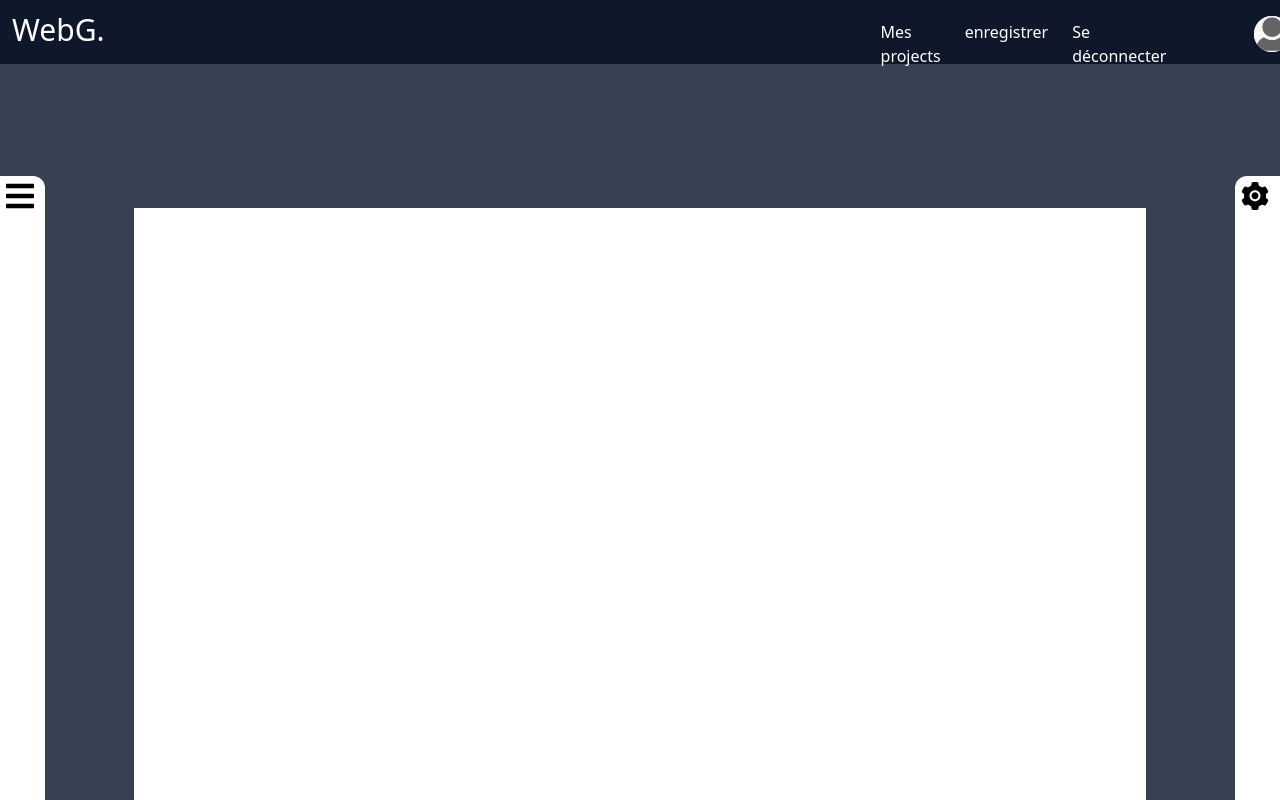
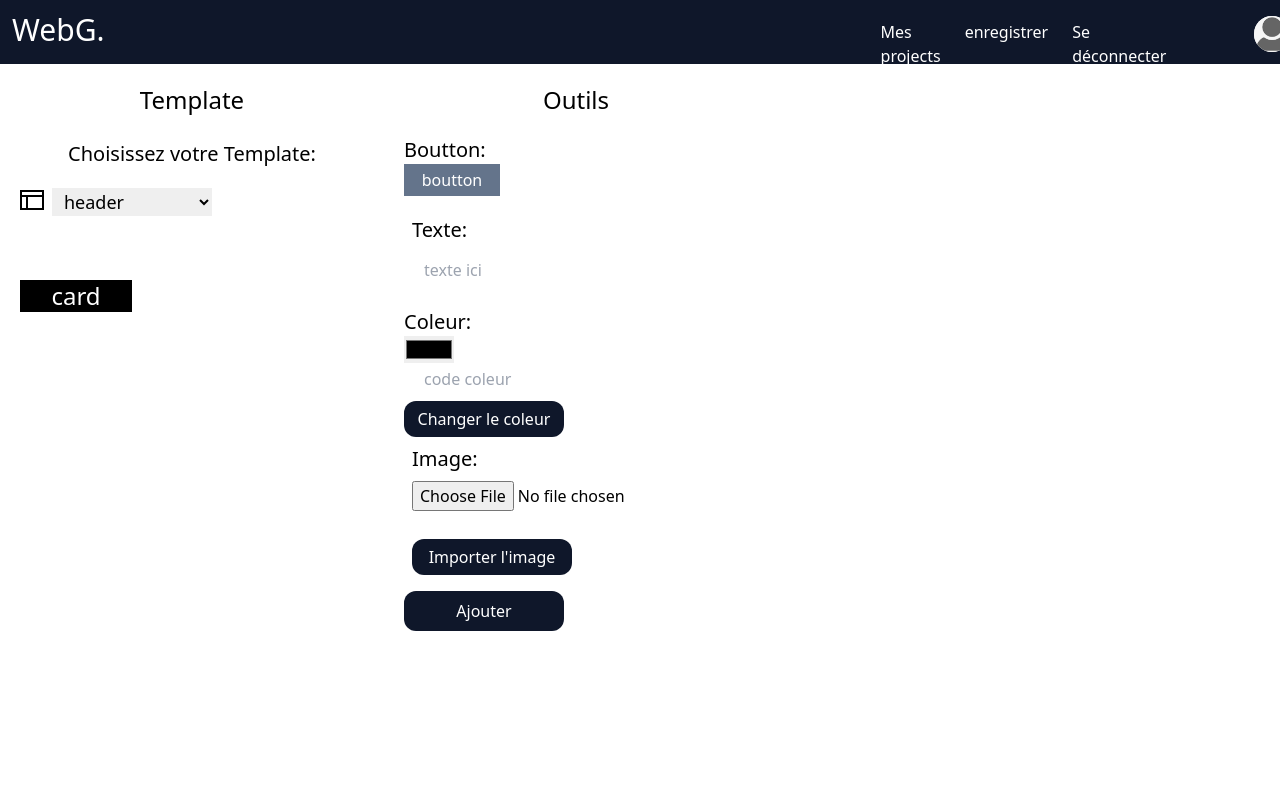
Before and after one commit to Kanel04/WebGenerator, a React (Vite) app: page /primary in a window 1280 px wide. Shown: the top 800 px of the page. Built offline with nearby package versions, Linux system fonts and the light colour scheme.

Commit message:
modification

```diff
--- a/src/components/Card.jsx
+++ b/src/components/Card.jsx
@@ -1,7 +1,7 @@
 import React from 'react'
 
 function Card (props) {
-    const dragStart = e =>{
+    const dragStart =(e)=>{
     const target = e.target;
 
     e.dataTransfer.setData('card_id',target.id);
@@ -11,7 +11,7 @@ setTimeout(() => {
 },0);
 
     }
-        const dragOver = e => {
+        const dragOver =(e) => {
         e.stopPropagation();
     }
 
--- a/src/pages/Cloud/index.jsx
+++ b/src/pages/Cloud/index.jsx
@@ -37,7 +37,7 @@ function CloudPage() {
               </LinkButton>
           </div>
           <div className='bg-gray-700   h-screen  mt-16' >
-              <div className='bg-gray-700 overflow-y-scroll  h-auto  flex flex-col'>
+              <div className='bg-gray-700 overflow-y-scroll-hidden  h-auto  flex flex-col'>
                   <CardProject></CardProject>
                   <CardProject></CardProject>
                   <CardProject></CardProject>
--- /dev/null
+++ b/src/pages/Primary/components/DropZone/DropZoneComponent.jsx
@@ -0,0 +1,33 @@
+import React from 'react'
+
+function DropZoneComponent() {
+    function drop(e) {
+        const classes = "item bg-yellow-500 w-10 h-10 items-center ml-2 mt-2"
+        e.target.classList.remove('drag-over');
+
+        // get the draggable element
+        const id = e.dataTransfer.getData('text/plain');
+        const draggable = document.getElementById(id);
+        const element = document.createElement('div');
+
+        classes.split(' ').forEach((classe)=>{
+            element.classList.add(classe)
+        })
+
+        // add it to the drop target
+        e.target.appendChild(element);
+
+        // display the draggable element
+        draggable.classList.remove('hide');
+    }
+  return (
+    <div
+    onDrop={drop}
+
+    >
+
+    </div>
+  )
+}
+
+export default DropZoneComponent
--- a/src/pages/Primary/components/sideBarRight/sideBarRight.jsx
+++ b/src/pages/Primary/components/sideBarRight/sideBarRight.jsx
@@ -2,96 +2,36 @@
 import { AiFillSetting } from "react-icons/ai";
 import { useState } from "react";
 import { AnimatePresence, motion } from "framer-motion";
-import Outils from "../utils/outilsComponents";
+import Outils from "../utils/OutilsComponents";
 
 
-const SideBar = ({ children }) => {
-    const [isOpen, setIsOpen] = useState(false);
-    const toggle = () => setIsOpen(!isOpen);
-    const inputAnimation = {
-        hidden: {
-            width: 0,
-            padding: 0,
-            transition: {
-                duration: 0.2,
-            },
-        },
-        show: {
-            width: "140px",
-            padding: "5px 15px",
-            transition: {
-                duration: 0.2,
-            },
-        },
-    };
-
-    const showAnimation = {
-        hidden: {
-            width: 0,
-            opacity: 0,
-            transition: {
-                duration: 0.5,
-            },
-        },
-        show: {
-            opacity: 1,
-            width: "auto",
-            transition: {
-                duration: 0.5,
-            },
-        },
-    };
+const SideBar = () => {
 
     return (
         <>
-            <div className="bg-white mt-28 rounded-l-xl">
-                <motion.div
-                    animate={{
-                        width: isOpen ? "180px" : "45px",
+            <div className="bg-white w-96">
+                <div
 
-                        transition: {
-                            duration: 0.5,
-                            type: "spring",
-                            damping: 10,
-                        },
-                    }}
-                    className={`sidebar `}
-                >
+                                 >
                     <div className="top_section">
                         <AnimatePresence>
-                            {isOpen && (
-                                <motion.h1
-                                    variants={showAnimation}
-                                    initial="hidden"
-                                    animate="show"
-                                    exit="hidden"
-                                    className="text-center ml-28 mt-5 text-2xl"
+                              <h1
+
+                                    className="text-center  mt-5 text-2xl"
                                 >
                                     Outils
-                                </motion.h1>
-                            )}
+                                </h1>
+
                         </AnimatePresence>
+                            <Outils></Outils>
+                        <div className="mt-1 ml-1">
 
-                        <div className="mt-1 ml-1">
-                            <AiFillSetting onClick={toggle} className="w-8 h-8" />
                         </div>
                     </div>
 
-                </motion.div>
+                </div>
 
-                <AnimatePresence>
-                    {isOpen && (
-                        <motion.div
-                            variants={showAnimation}
-                            initial="hidden"
-                            animate="show"
-                            exit="hidden"
 
-                        >
-                            <Outils></Outils>
-                        </motion.div>
-                    )}
-                </AnimatePresence>
 
             </div>
         </>
--- a/src/pages/Primary/components/sidebar/sidebar.jsx
+++ b/src/pages/Primary/components/sidebar/sidebar.jsx
@@ -2,96 +2,35 @@
 import { FaBars } from "react-icons/fa";
 import { useState } from "react";
 import { AnimatePresence, motion } from "framer-motion";
-import Template from "../template/template";
+import Template from "../template/Template";
 
 
-const SideBar = ({ children }) => {
-  const [isOpen, setIsOpen] = useState(false);
-  const toggle = () => setIsOpen(!isOpen);
-  const inputAnimation = {
-    hidden: {
-      width: 0,
-      padding: 0,
-      transition: {
-        duration: 0.2,
-      },
-    },
-    show: {
-      width: "140px",
-      padding: "5px 15px",
-      transition: {
-        duration: 0.2,
-      },
-    },
-  };
+const SideBar = () => {
 
-  const showAnimation = {
-    hidden: {
-      width: 0,
-      opacity: 0,
-      transition: {
-        duration: 0.5,
-      },
-    },
-    show: {
-      opacity: 1,
-      width: "auto",
-      transition: {
-        duration: 0.5,
-      },
-    },
-  };
 
   return (
     <>
-      <div className="bg-white mt-28 rounded-r-xl">
-        <motion.div
-          animate={{
-            width: isOpen ? "250px" : "45px",
+      <div className="bg-white w-96">
+        <div >
+          <div className="top_section">
 
-            transition: {
-              duration: 0.5,
-              type: "spring",
-              damping: 10,
-            },
-          }}
-          className={`sidebar `}
-        >
-          <div className="top_section">
-            <AnimatePresence>
-              {isOpen && (
-                <motion.h1
-                  variants={showAnimation}
-                  initial="hidden"
-                  animate="show"
-                  exit="hidden"
-                  className="text-center mt-5 text-2xl"
-                >
+                <h1
+                 className="text-center mt-5 text-2xl">
                   Template
-                </motion.h1>
-              )}
-            </AnimatePresence>
+                </h1>
 
             <div className="mt-1 ml-1">
-              <FaBars onClick={toggle} className="w-8 h-8" />
-            </div>
+             </div>
           </div>
 
-        </motion.div>
+        </div>
 
-          <AnimatePresence>
-              {isOpen && (
-                <motion.div
-                  variants={showAnimation}
-                  initial="hidden"
-                  animate="show"
-                  exit="hidden"
-                  className="text-center mt-5 text-2xl"
-                >
+
+                <div className="text-center mt-5 text-2xl">
                   <Template></Template>
-                </motion.div>
-              )}
-            </AnimatePresence>
+                </div>
+
+
 
       </div>
     </>
--- a/src/pages/Primary/components/template/template.jsx
+++ b/src/pages/Primary/components/template/template.jsx
@@ -2,66 +2,38 @@ import React from 'react'
 import {motion} from 'framer-motion'
 import Draggable from "react-draggable";
 import { GrTemplate } from "react-icons/gr";
-const showAnimation = {
-    hidden: {
-        width: 0,
-        opacity: 0,
-        transition: {
-            duration: 0.5,
-        },
-    },
-    show: {
-        opacity: 1,
-        width: "auto",
-        transition: {
-            duration: 0.5,
-        },
-    },
-};
-const menuAnimation = {
-    hidden: {
-        opacity: 0,
-        height: 0,
-        padding: 0,
-        transition: { duration: 0.3, when: "afterChildren" },
-    },
-    show: {
-        opacity: 1,
-        height: "auto",
-        transition: {
-            duration: 0.3,
-            when: "beforeChildren",
-        },
-    },
-};
-const menuItemAnimation = {
-    hidden: (i) => ({
-        padding: 0,
-        x: "-100%",
-        transition: {
-            duration: (i + 1) * 0.1,
-        },
-    }),
-    show: (i) => ({
-        x: 0,
-        transition: {
-            duration: (i + 1) * 0.1,
-        },
-    }),
-};
+
 
 function template() {
+    function dragStart(e) {
+        e.dataTransfer.setData('text/plain', e.target.id);
+        setTimeout(() => {
+            e.target.classList.add('border-blue-600')
+            // e.target.classList.add('hide');
+        }, 0);
+    }
+
+    function dragEnter(e) {
+        e.preventDefault();
+        e.target.classList.add('drag-over');
+    }
+    function dragOver(e) {
+        e.preventDefault();
+        e.target.classList.remove('bg-yellow-500')
+        e.target.classList.add('bg-green-500');
+    }
+
+    function dragLeave(e) {
+        e.target.classList.remove('bg-green-500');
+    }
+
+
   return (
-      <motion.div
-          variants={showAnimation}
-          initial="hidden"
-          animate="show"
-          exit="hidden"
-      >
+      <div>
           <div className="mt-5">
-              <label for="template" >Choisissez votre Template:</label>
+              <label for="template" className='text-xl'>Choisissez votre Template:</label>
               <div className="flex flex-row">
-                  <GrTemplate className="mt-5 ml-2"></GrTemplate>
+                  <GrTemplate className="mt-5 ml-5"></GrTemplate>
                   <select name="template" id="template" className="w-40 ml-2  mt-5 text-lg px-2 h-7 ">
                       <option value="header">header</option>
                       <option value="navbar">navbar</option>
@@ -76,23 +48,21 @@ function template() {
           </div>
 
           <div className='flex flex-col'>
-              <Draggable>
-                  <div className='bg-black text-white w-28 mt-16 ml-5 '>
+
+                  <div
+                   onDragStart={dragStart}
+                   onDragEnter={dragEnter}
+                   onDragOver={dragOver}
+                   onDragLeave={dragLeave}
+                   className='bg-black text-white w-28 mt-16 ml-5 '
+                   id='item'
+                   draggable='true'>
                       card
                   </div>
-              </Draggable>
-              <Draggable>
-                  <div className='bg-black text-white w-28 mt-5 ml-5 '>
-                      card
-                  </div>
-              </Draggable>
-              <Draggable>
-                  <div className='bg-black text-white w-28 mt-5 ml-5 '>
-                      card
-                  </div>
-              </Draggable>
+
+
           </div>
-          </motion.div>
+          </div>
   )
 }
 
--- a/src/pages/Primary/components/utils/outilsComponents.jsx
+++ b/src/pages/Primary/components/utils/outilsComponents.jsx
@@ -12,7 +12,8 @@ function outilsComponents() {
 
   }
   return (
-    <div>  <div className='mt-28 bg-white rounded-l-lg  h-screen  '>
+    <div>
+       <div className='bg-white h-screen  '>
 
       <h1 className='text-xl ml-5 mt-5'>Boutton:</h1>
       <div id='tols' className='ml-5'>
@@ -27,7 +28,7 @@ function outilsComponents() {
         </div>
         <div className="mt-5 flex flex-col">
           <h1 className="text-xl">Coleur:</h1>
-          <div className='ml-3  '>
+          <div className=''>
             <input type="color" className="cursor-pointer " id='colorInputColor' />
           </div>
 
--- a/src/pages/Primary/index.jsx
+++ b/src/pages/Primary/index.jsx
@@ -3,30 +3,12 @@ import {Link} from 'react-router-dom';
 import React, { useState } from 'react';
 import Draggable from "react-draggable";
 import { motion } from 'framer-motion';
-import DropZoneComponent from '../../components/DropZoneComponent';
-import Template from './components/template/template';
-import Navbar from './components/navbar/navbar';
+import DropZoneComponent from './components/DropZone/DropZoneComponent';
+import Template from './components/template/Template';
+import Navbar from './components/navbar/Navbar';
 import SideBar from './components/sidebar/sidebar';
-import SideBarRight from './components/sideBarRight/sideBarRight';
+import SideBarRight from './components/sideBarRight/SideBarRight';
 const PrimaryPage = () => {
-    const [project, setproject] = useState("")
-    const PrimaryProject = () => {
-        axios.post(`http://localhost:5000/`, { project }).then((data) => console.log(data)).catch(err => console.error(err))
-    }
-    function changeColor() {
-        let color = document.getElementById("colorInputColor").value;
-        document.getElementById("colorInputText").value = color;
-    }
-    function importFile() {
-        let file = document.getElementById("fileInputFile").value;
-        let image = document.getElementById("fileImageFile").value;
-
-    }
-    const [sidebar,setSideBar] = useState(false);
-
-    const showSidebar = () => setSideBar(!sidebar);
-
-
     return (
 
         <motion.div
@@ -37,17 +19,12 @@ const PrimaryPage = () => {
         >
             <Navbar></Navbar>
             <div>
-                <div className='bg-gray-700 h-screen flex flex-col'>
+                <div className='bg-white h-screen flex flex-col'>
                         <div className='flex flex-row'>
                         <SideBar></SideBar>
-                        <div className='bg-gray-700 w-28'></div>
-                        <div id="board-2" className=" bg-white  mt-36  w-screen items-center h-screen">
-                            <DropZoneComponent></DropZoneComponent>
+                        <DropZoneComponent></DropZoneComponent>
+                        <SideBarRight></SideBarRight>
                         </div>
-                        <div className='bg-gray-700 w-28'></div>
-
-                    <SideBarRight></SideBarRight>
-                    </div>
 
                 </div>
             </div>
--- /dev/null
+++ b/src/pages/Profile/Components/Commons.jsx
@@ -0,0 +1,9 @@
+import React from 'react'
+
+export default function Commons() {
+  return (
+    <div>
+        <input type="text" className='rounded-xl'/>
+    </div>
+  )
+}
```
Also changed, not shown: src/components/DropZoneComponent.jsx (deleted, +0 -17 lines), src/pages/Profile/index.jsx (+7 -8 lines), src/components/Filedrop.jsx (deleted), 1 other file (tests, documents, lock files or other folders).
